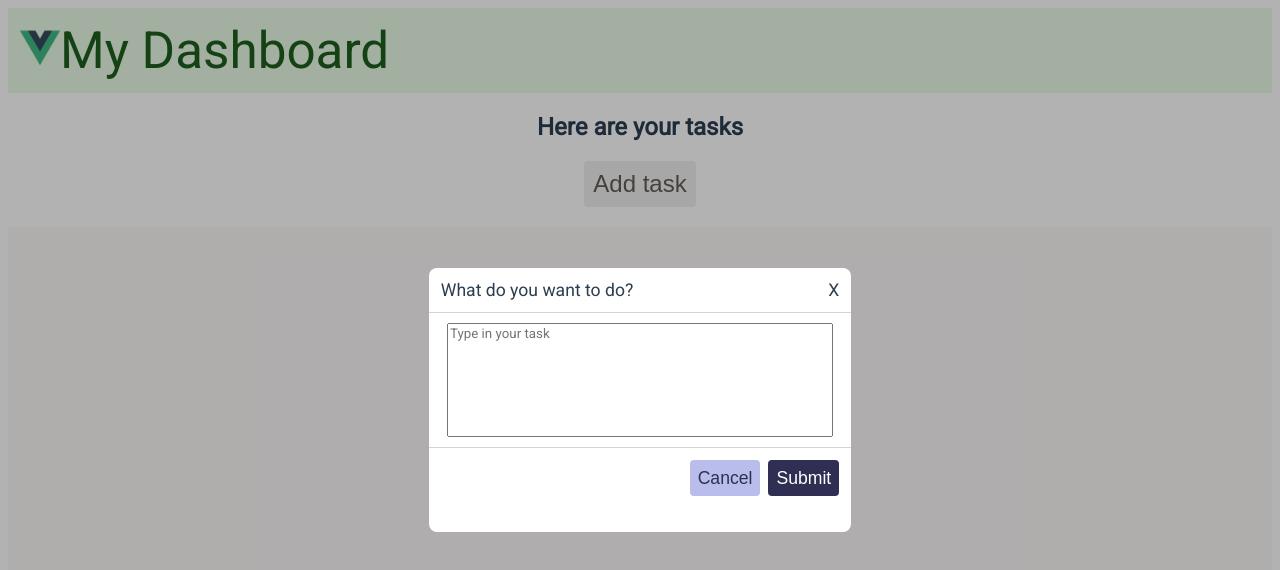
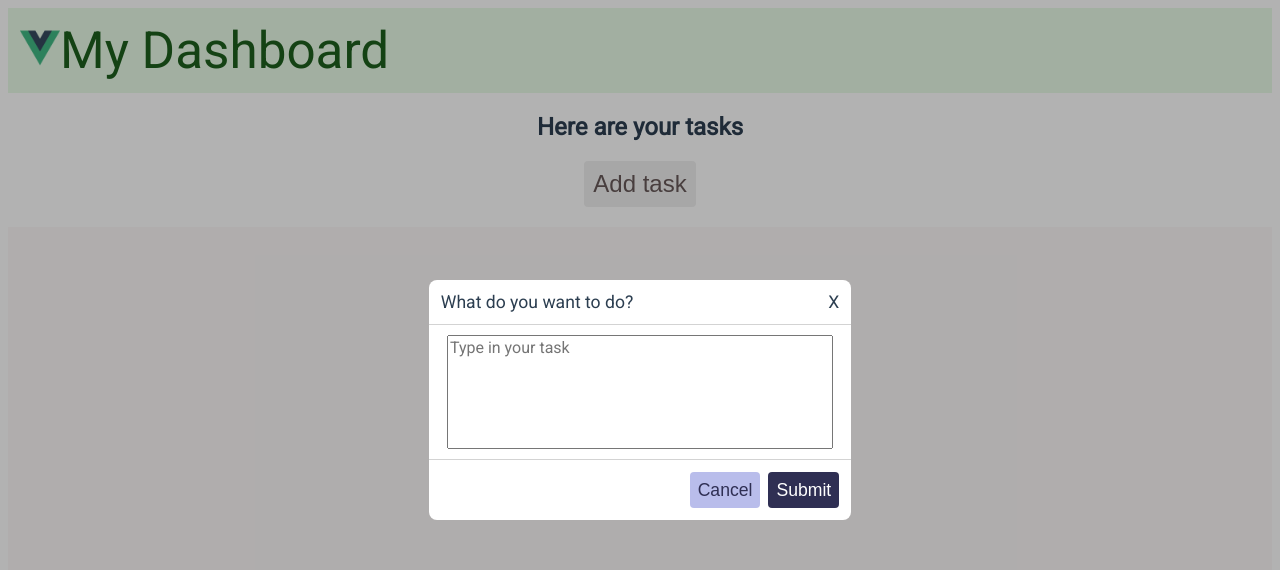
Before and after one commit to souvik-mishra/dashboard-wp, a Vue app: page / in a window 1280 px wide. Both pictures are taken after a click on the button "Add task". Shown: the top 570 px of the page. Built offline with nearby package versions, Linux system fonts and the light colour scheme.

Commit message:
Added Further changes

```diff
--- a/src/App.vue
+++ b/src/App.vue
@@ -20,6 +20,9 @@ export default {
 </script>
 
 <style>
+body{
+  height: 97.5vh;
+}
 #app {
   font-family: 'Roboto', sans-serif;
   -webkit-font-smoothing: antialiased;
--- a/src/components/TaskList.vue
+++ b/src/components/TaskList.vue
@@ -98,7 +98,11 @@ export default {
   color: rgb(29, 95, 29);
   cursor: pointer;
   margin: 8px;
-  padding: 8px 0;
+  padding: 8px;
+  display: flex;
+  justify-content: center;
+  align-items: center;
+  flex-wrap: wrap;
 }
 .task-list__task:hover {
   border: 2px solid rgb(185, 189, 235);
@@ -111,7 +115,7 @@ export default {
   color: rgb(221, 49, 49);
 }
 .task-list__task__desc {
-  font-size: 2.2rem;
+  font-size: 1.2rem;
 }
 .task__desc--strikethrough {
   text-decoration: line-through;
--- a/src/components/modal/AddTaskModal.vue
+++ b/src/components/modal/AddTaskModal.vue
@@ -59,7 +59,6 @@ export default {
 }
 .add-task {
     background: white;
-    height: 33vh;
     width: 33vw;
     border-radius: 8px;
 }
@@ -85,6 +84,7 @@ export default {
     height: 80%;
     width: 90%;
     font-family: 'Roboto', sans-serif;
+    font-size: 1rem;
 }
 .add-task__footer {
     border-top: 1px solid lightgrey;
```
